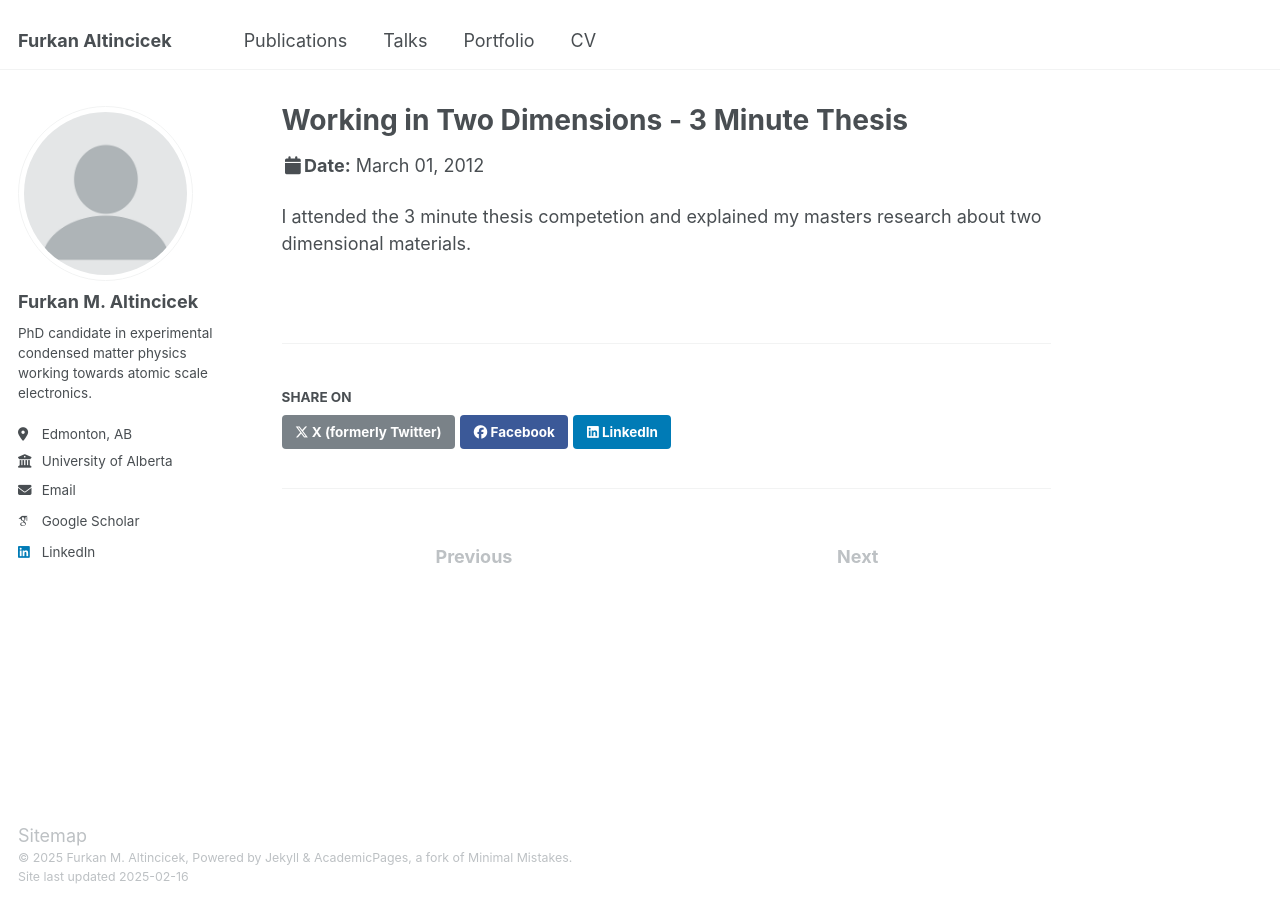
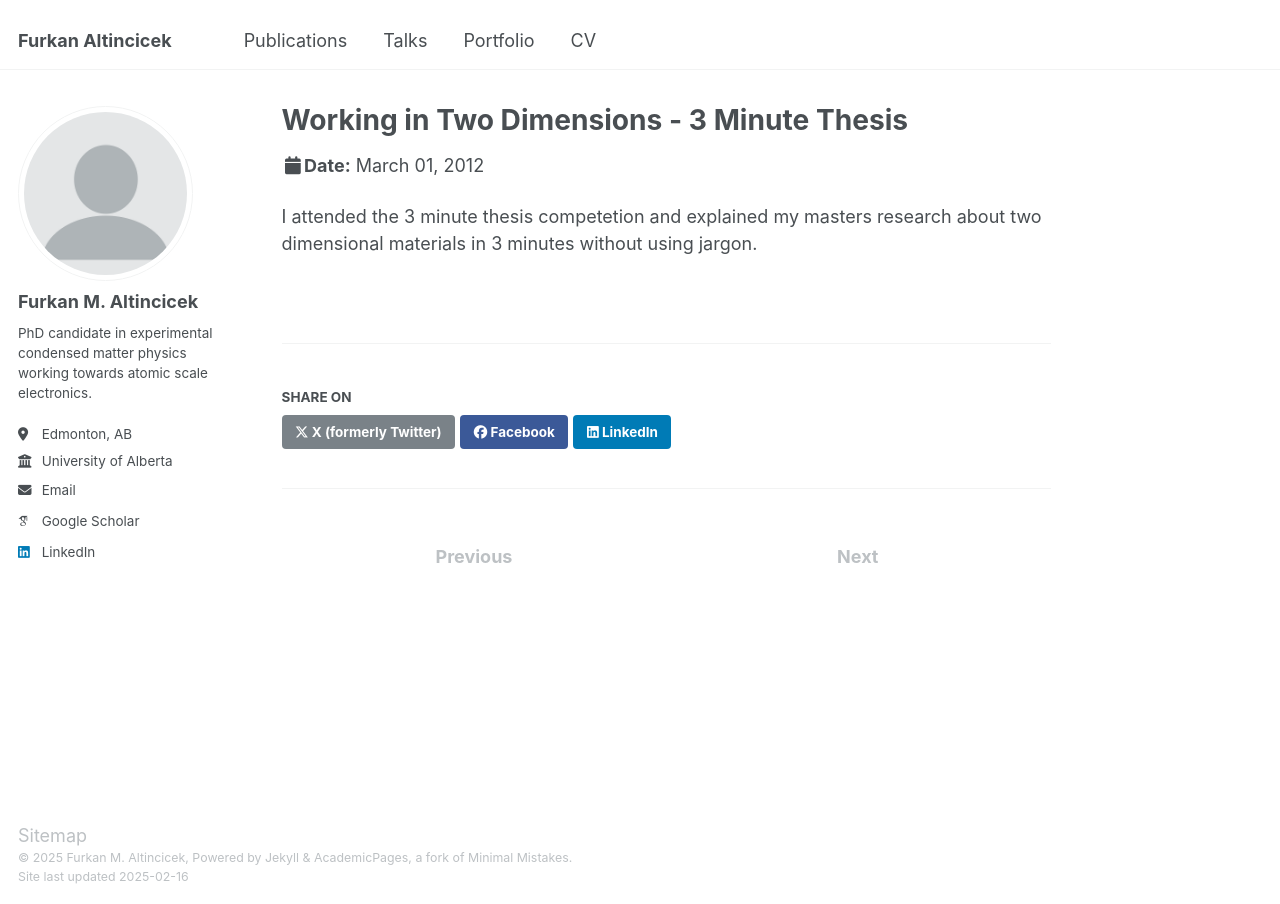
Before and after one commit to faltincicek/faltincicek.github.io, a Jekyll site: the page built from _talks/2019-03-15-UND_3MT-talk-2.md, in a window 1280 px wide. Built offline with Jekyll 4.4.1, drawn with Linux system fonts in a browser that asks for light colours; some web fonts are replaced.

Commit message:
Update 2019-03-15-UND_3MT-talk-2.md

```diff
--- a/_talks/2019-03-15-UND_3MT-talk-2.md
+++ b/_talks/2019-03-15-UND_3MT-talk-2.md
@@ -8,4 +8,4 @@ date: 2012-03-01
 location: "Grand Forks, North Dakota"
 ---
 
-I attended the 3 minute thesis competetion and explained my masters research about two dimensional materials.
+I attended the 3 minute thesis competetion and explained my masters research about two dimensional materials in 3 minutes without using jargon.
```
